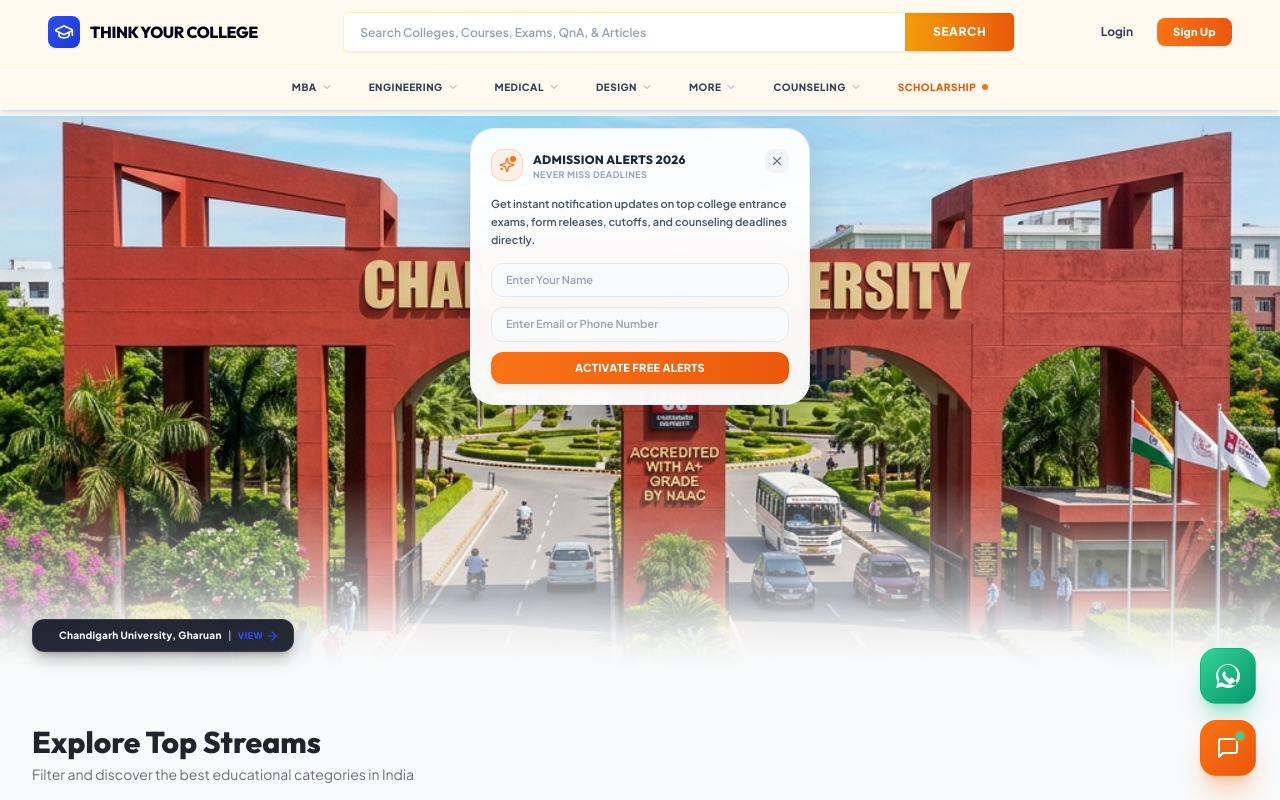
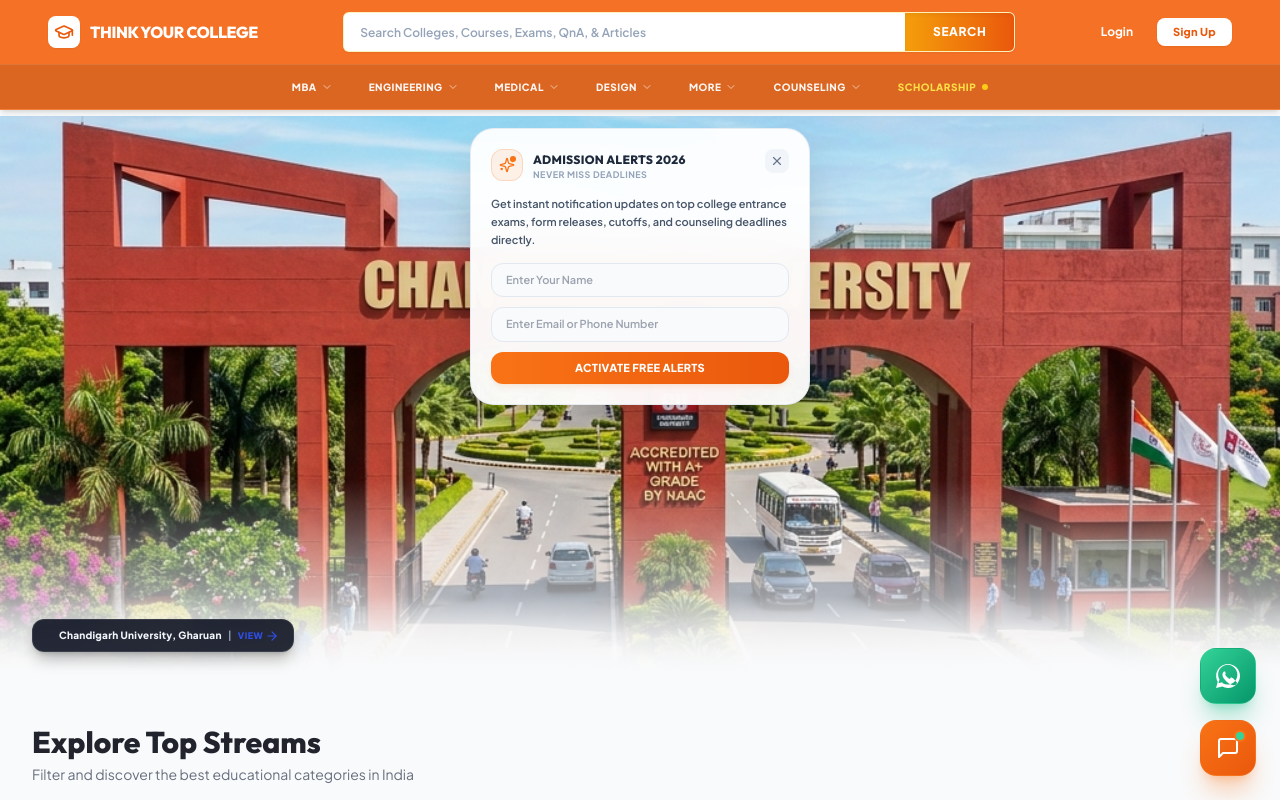
Before and after one commit to 08Satyamkumar/Think_Your_College, a Next.js app: page / in a window 1280 px wide. Shown: the top 800 px of the page. Built offline with nearby package versions, Linux system fonts and the light colour scheme.

Commit message:
style: change header background to saffron/orange theme with high-contrast text styling

```diff
--- a/src/app/globals.css
+++ b/src/app/globals.css
@@ -14,7 +14,7 @@
     --text-secondary: hsl(220, 10%, 45%);
     --border: hsl(220, 10%, 90%);
     --accent: hsl(230, 80%, 55%);
-    --brand-header: hsl(36, 100%, 97%);
+    --brand-header: hsl(22, 90%, 55%);
     --brand-orange: hsl(22, 90%, 55%);
     --brand-orange-hover: hsl(22, 90%, 48%);
   }
--- a/src/components/LayoutWrapper.tsx
+++ b/src/components/LayoutWrapper.tsx
@@ -579,17 +579,17 @@ export default function LayoutWrapper({ children }: { children: React.ReactNode
     <div className="min-h-screen bg-background text-text_primary flex flex-col font-sans transition-all duration-300">
 
       {/* SHIKSHA SCREENSHOT MATCHING DOUBLE-ROW HEADER */}
-      <header className="fixed top-0 left-0 right-0 bg-brand_header text-slate-800 z-40 shadow-md transition-colors backdrop-blur-md border-b border-amber-100/50">
+      <header className="fixed top-0 left-0 right-0 bg-brand_header text-white z-40 shadow-md transition-colors border-b border-white/10">
 
         {/* ROW 1: TOP ROW (Logo, Wide Search Bar, Login/Sign Up) */}
         <div className="h-16 max-w-[1440px] mx-auto px-6 md:px-12 flex items-center justify-between gap-6">
 
           {/* Logo Section */}
           <Link href="/" className="flex items-center gap-2.5 flex-shrink-0">
-            <div className="flex items-center justify-center w-8 h-8 rounded-lg bg-gradient-premium text-white shadow-sm">
+            <div className="flex items-center justify-center w-8 h-8 rounded-lg bg-white text-orange-600 shadow-sm">
               <GraduationCap className="w-5 h-5" />
             </div>
-            <span className="font-outfit font-black text-base tracking-tight text-slate-950 hover:text-primary transition-colors uppercase">
+            <span className="font-outfit font-black text-base tracking-tight text-white hover:text-amber-100 transition-colors uppercase">
               Think Your College
             </span>
           </Link>
@@ -617,19 +617,19 @@ export default function LayoutWrapper({ children }: { children: React.ReactNode
           {/* Right auth links */}
           <div className="hidden md:flex items-center gap-6 text-xs font-bold whitespace-nowrap">
             {user ? (
-              <div className="flex items-center gap-3 pl-2 border-l border-slate-200">
+              <div className="flex items-center gap-3 pl-2 border-l border-white/20">
                 {/* Avatar circular badge */}
-                <div className="w-8 h-8 rounded-full bg-gradient-to-tr from-amber-500 to-orange-600 text-white flex items-center justify-center font-black text-xs shadow-sm uppercase">
+                <div className="w-8 h-8 rounded-full bg-white text-orange-600 flex items-center justify-center font-black text-xs shadow-sm uppercase">
                   {user.name.charAt(0)}
                 </div>
                 <div className="flex flex-col">
-                  <span className="text-slate-800 text-[10px] font-black tracking-wide leading-none">{user.name}</span>
+                  <span className="text-white text-[10px] font-black tracking-wide leading-none">{user.name}</span>
                   <button
                     onClick={() => {
                       setUser(null);
                       localStorage.removeItem("tyc-user");
                     }}
-                    className="text-[9px] text-red-500 hover:text-red-600 font-extrabold uppercase tracking-widest text-left mt-1 hover:underline transition-all"
+                    className="text-[9px] text-yellow-200 hover:text-yellow-100 font-extrabold uppercase tracking-widest text-left mt-1 hover:underline transition-all"
                   >
                     Logout
                   </button>
@@ -641,15 +641,15 @@ export default function LayoutWrapper({ children }: { children: React.ReactNode
                   onClick={() => setAuthModal({ open: true, mode: "login" })}
                   whileHover={{ scale: 1.05 }}
                   whileTap={{ scale: 0.96 }}
-                  className="text-slate-700 hover:text-primary font-bold transition-colors"
+                  className="text-white hover:text-amber-100 font-bold transition-colors"
                 >
                   Login
                 </motion.button>
                 <motion.button
                   onClick={() => setAuthModal({ open: true, mode: "signup" })}
-                  whileHover={{ scale: 1.05, boxShadow: "0 4px 18px rgba(249,115,22,0.35)" }}
+                  whileHover={{ scale: 1.05, boxShadow: "0 4px 18px rgba(255,255,255,0.2)" }}
                   whileTap={{ scale: 0.96 }}
-                  className="px-4 py-1.5 rounded-lg bg-gradient-to-r from-orange-500 to-orange-600 text-white font-black text-[11px] tracking-wide shadow-sm shadow-orange-500/20 transition-all"
+                  className="px-4 py-1.5 rounded-lg bg-white text-orange-600 hover:bg-amber-50 font-black text-[11px] tracking-wide shadow-sm transition-all"
                 >
                   Sign Up
                 </motion.button>
@@ -661,7 +661,7 @@ export default function LayoutWrapper({ children }: { children: React.ReactNode
           <div className="flex md:hidden items-center gap-3">
             <button
               onClick={() => setIsMobileMenuOpen(!isMobileMenuOpen)}
-              className="text-slate-800 p-1"
+              className="text-white p-1"
             >
               {isMobileMenuOpen ? <X className="w-6 h-6" /> : <Menu className="w-6 h-6" />}
             </button>
@@ -669,7 +669,7 @@ export default function LayoutWrapper({ children }: { children: React.ReactNode
         </div>
 
         {/* ROW 2: SUB-NAVIGATION BAR (Dropdown Category Items) */}
-        <div className="relative border-t border-amber-100/50 bg-amber-50/30">
+        <div className="relative border-t border-white/10 bg-black/10">
           {/* Scrollable Row of Category Buttons */}
           <div className="overflow-x-auto no-scrollbar scroll-smooth">
             <div
@@ -683,10 +683,10 @@ export default function LayoutWrapper({ children }: { children: React.ReactNode
                 >
                   <button
                     onClick={() => setActiveMegaMenu(activeMegaMenu === category ? null : category)}
-                    className="flex items-center gap-1 px-4 h-full text-[10px] font-black tracking-wider text-slate-700 hover:text-primary hover:bg-amber-100/30 transition-colors uppercase whitespace-nowrap"
+                    className="flex items-center gap-1 px-4 h-full text-[10px] font-black tracking-wider text-white/95 hover:text-white hover:bg-white/10 transition-colors uppercase whitespace-nowrap"
                   >
                     {category}
-                    <ChevronDown className={`w-3 h-3 text-slate-400 transition-transform ${activeMegaMenu === category ? "rotate-180 text-primary" : ""}`} />
+                    <ChevronDown className={`w-3 h-3 text-white/60 transition-transform ${activeMegaMenu === category ? "rotate-180 text-white" : ""}`} />
                   </button>
                 </div>
               ))}
@@ -695,12 +695,12 @@ export default function LayoutWrapper({ children }: { children: React.ReactNode
               <div className="h-full flex items-center">
                 <Link
                   href="/scholarship"
-                  className="flex items-center gap-1.5 px-4 h-full text-[10px] font-black tracking-wider text-orange-600 hover:text-orange-700 hover:bg-orange-100/10 transition-colors uppercase whitespace-nowrap"
+                  className="flex items-center gap-1.5 px-4 h-full text-[10px] font-black tracking-wider text-yellow-300 hover:text-yellow-200 hover:bg-white/10 transition-colors uppercase whitespace-nowrap"
                 >
                   <span>Scholarship</span>
                   <span className="relative flex h-1.5 w-1.5">
-                    <span className="animate-ping absolute inline-flex h-full w-full rounded-full bg-orange-400 opacity-75"></span>
-                    <span className="relative inline-flex rounded-full h-1.5 w-1.5 bg-orange-500"></span>
+                    <span className="animate-ping absolute inline-flex h-full w-full rounded-full bg-yellow-300 opacity-75"></span>
+                    <span className="relative inline-flex rounded-full h-1.5 w-1.5 bg-yellow-400"></span>
                   </span>
                 </Link>
               </div>
```
